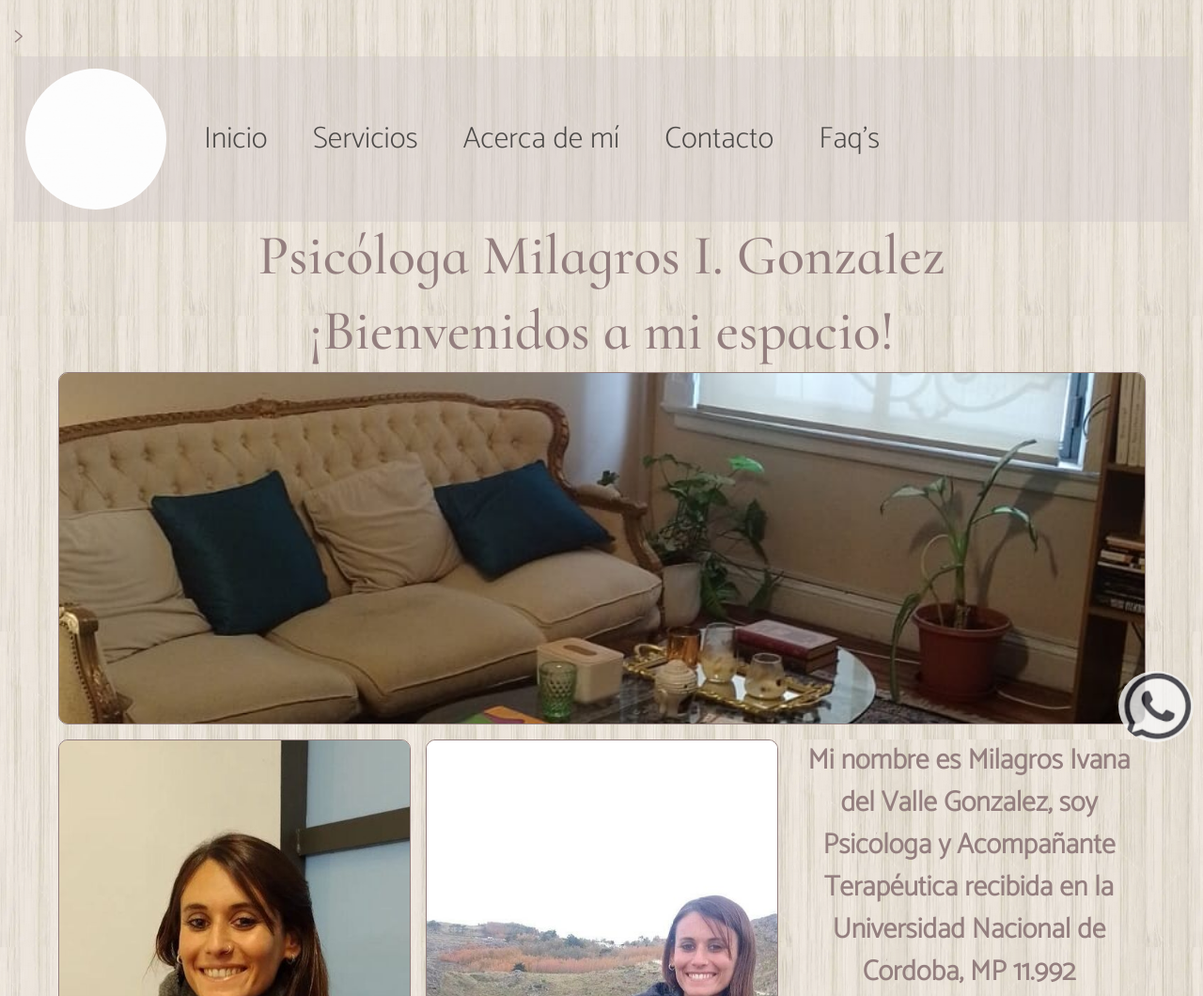
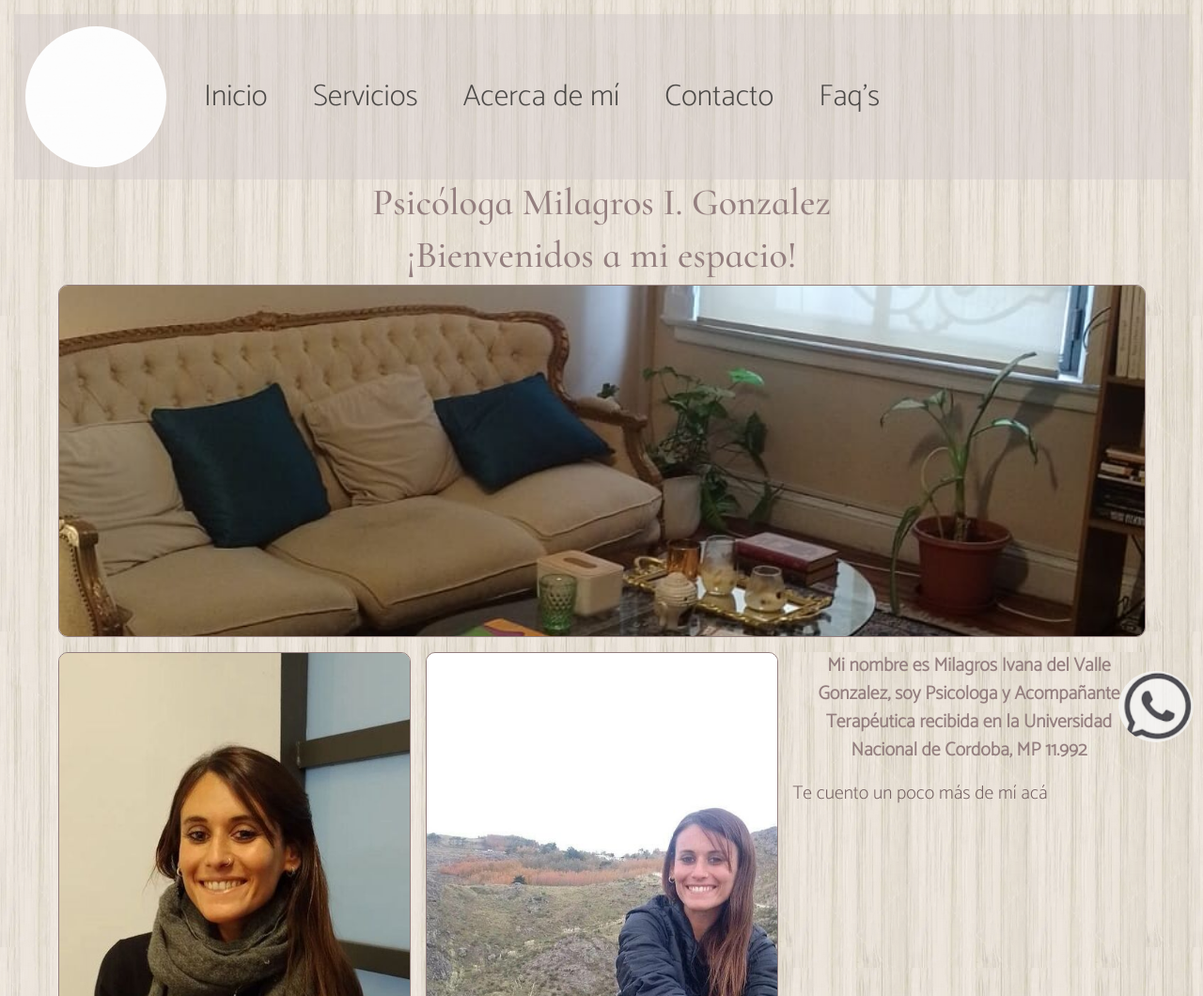
Before and after one commit to Macarena8a/PF-OchoaMacarena, a plain HTML site: page index.html in a window 1280 px wide. Shown: the top 1060 px of the page at 94% size. Drawn offline with nearby package versions, Linux system fonts and the light colour scheme.

Commit message:
probando tamaño fuente

```diff
--- a/css/styles.css
+++ b/css/styles.css
@@ -13,7 +13,7 @@
     display:flex;
     flex-direction: column;
     min-height: 100vh;
-    font-size: 30px;
+    font-size: 20px;
     padding:15px;
     line-height: 1.5;
 }
@@ -29,7 +29,7 @@
 
 h1, h2, footer, header{text-align: center;
     color:#947f7f;
-    font-size: 60px;
+    font-size: 40px;
     font-family: 'Cormorant Infant', serif;
     }
 
--- a/index.html
+++ b/index.html
@@ -7,7 +7,7 @@
     <script src="https://cdn.jsdelivr.net/npm/bootstrap@5.3.1/dist/js/bootstrap.bundle.min.js" integrity="sha384-HwwvtgBNo3bZJJLYd8oVXjrBZt8cqVSpeBNS5n7C8IVInixGAoxmnlMuBnhbgrkm" crossorigin="anonymous"></script>
     <link rel="preconnect" href="https://fonts.googleapis.com">
     <link rel="preconnect" href="https://fonts.gstatic.com" crossorigin>
-    <link href="https://fonts.googleapis.com/css2?family=Catamaran:wght@200&family=Cormorant+Infant:wght@500&display=swap" rel="stylesheet">>
+    <link href="https://fonts.googleapis.com/css2?family=Catamaran:wght@200&family=Cormorant+Infant:wght@500&display=swap" rel="stylesheet">
     <link rel="FavIcon" href="./img/Logomili.gif">
     <link rel="stylesheet" href="./css/styles.css">
     <title>Psicóloga Milagros Gonzalez</title>
```
Also changed, not shown: pages/contacto.html (+1 -1 lines), pages/faqs.html (+1 -1 lines).
